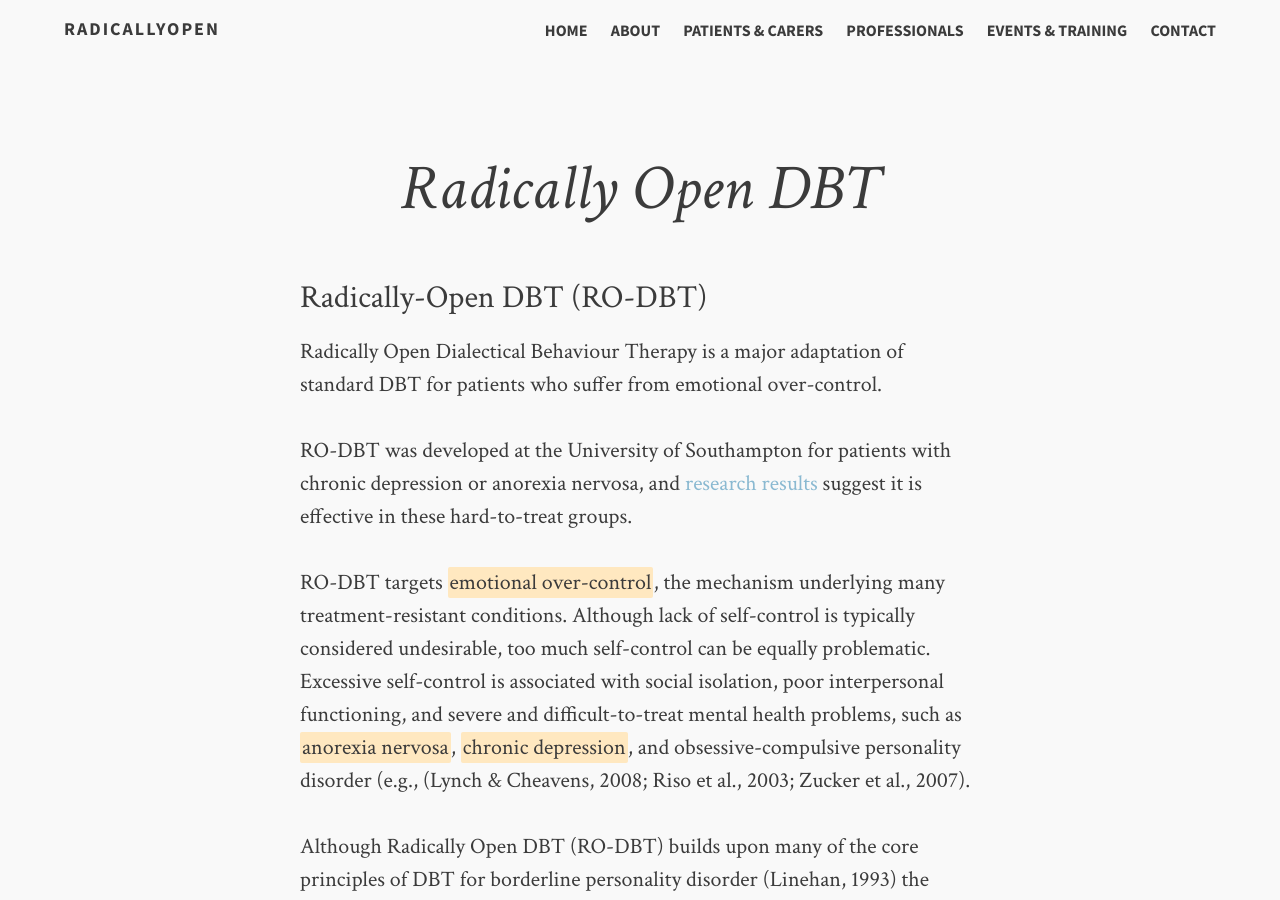
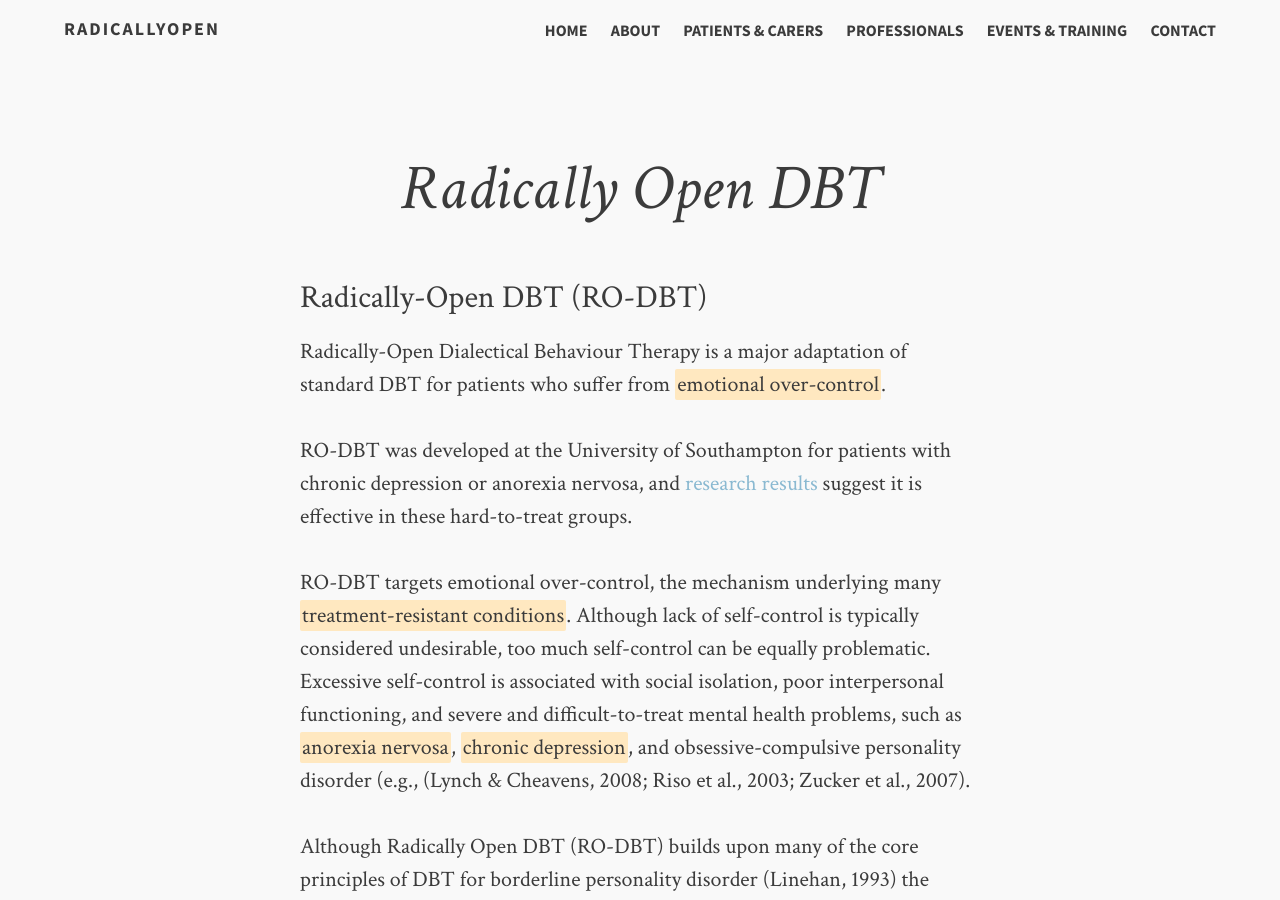
Before and after one commit to RadicallyOpen/RadicallyOpen, a Jekyll site: the page built from about.markdown, in a window 1280 px wide and 900 px high. Built offline with Jekyll 4.4.1, drawn with Linux system fonts in a browser that asks for light colours; comment, search, counter and statistics services are not loaded.

```diff
--- a/about.markdown
+++ b/about.markdown
@@ -8,11 +8,11 @@ tags: RO-DBT
 
 ### Radically-Open DBT (RO-DBT)
 
-Radically Open Dialectical Behaviour Therapy is a major adaptation of standard DBT for patients who suffer from emotional over-control.
+Radically-Open Dialectical Behaviour Therapy is a major adaptation of standard DBT for patients who suffer from *emotional over-control*.
 
 RO-DBT was developed at the University of Southampton for patients with chronic depression or anorexia nervosa, and [research results](http://www.radical-openness.com/research.html) suggest it is effective in these hard-to-treat groups.
 
-RO-DBT targets *emotional over-control*, the mechanism underlying many treatment-resistant conditions. Although lack of self-control is typically considered undesirable, too much self-control can be equally problematic. Excessive self-control is associated with social isolation, poor interpersonal functioning, and severe and difficult-to-treat mental health problems, such as *anorexia nervosa*, *chronic depression*, and obsessive-compulsive personality disorder (e.g., (Lynch & Cheavens, 2008; Riso et al., 2003; Zucker et al., 2007).
+RO-DBT targets emotional over-control, the mechanism underlying many *treatment-resistant conditions*. Although lack of self-control is typically considered undesirable, too much self-control can be equally problematic. Excessive self-control is associated with social isolation, poor interpersonal functioning, and severe and difficult-to-treat mental health problems, such as *anorexia nervosa*, *chronic depression*, and obsessive-compulsive personality disorder (e.g., (Lynch & Cheavens, 2008; Riso et al., 2003; Zucker et al., 2007).
 
 Although Radically Open DBT (RO-DBT) builds upon many of the core principles of DBT for borderline personality disorder (Linehan, 1993) the history of DBT as a treatment for patients who lack inhibitory control demanded significant adaptations for patients with emotional over-control.  RO-DBT treatment strategies  are derived from three overlapping traits posited to be associated with emotional well-being: 1) receptivity or *openness* to disconfirming feedback; 2) *flexible-responding* to changing environmental demands, and 3) recognition that emotions evolved to *communicate* and the importance of social signaling to the formation of close interpersonal bonds.
 
```
